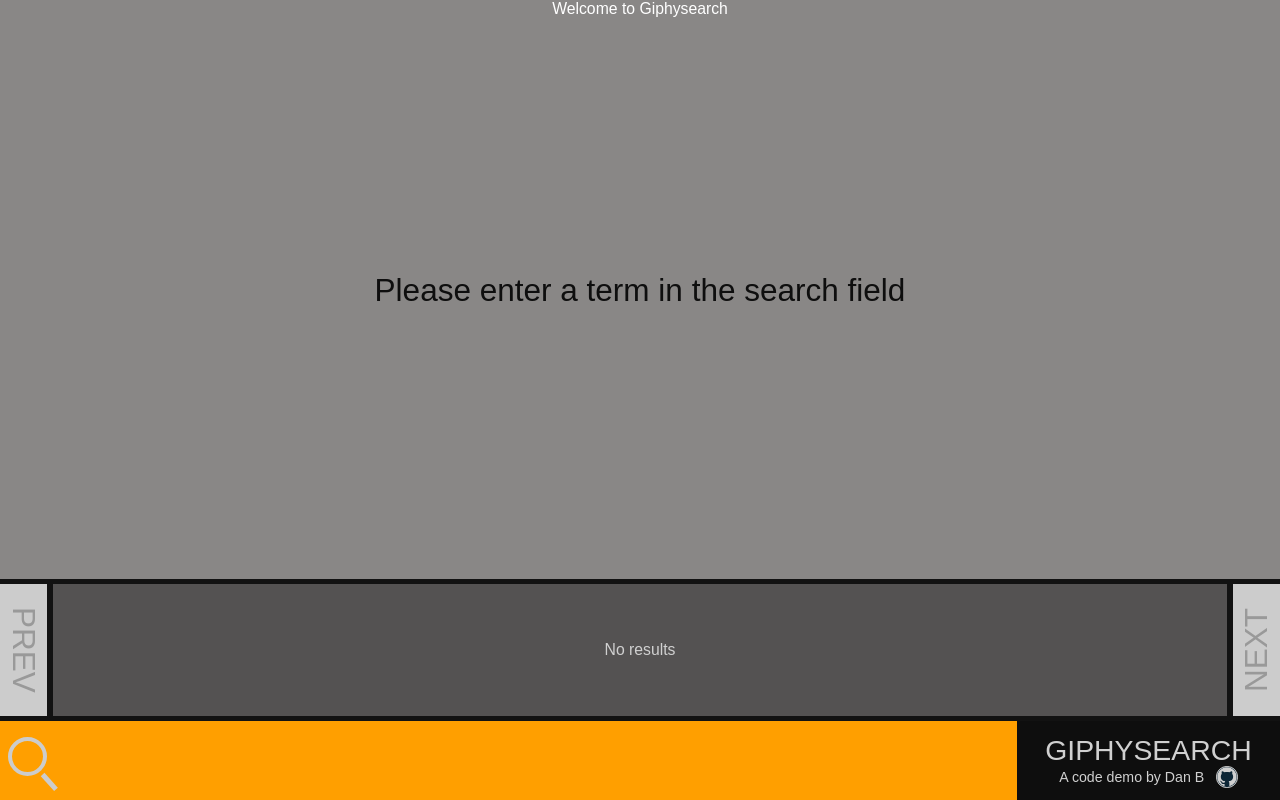
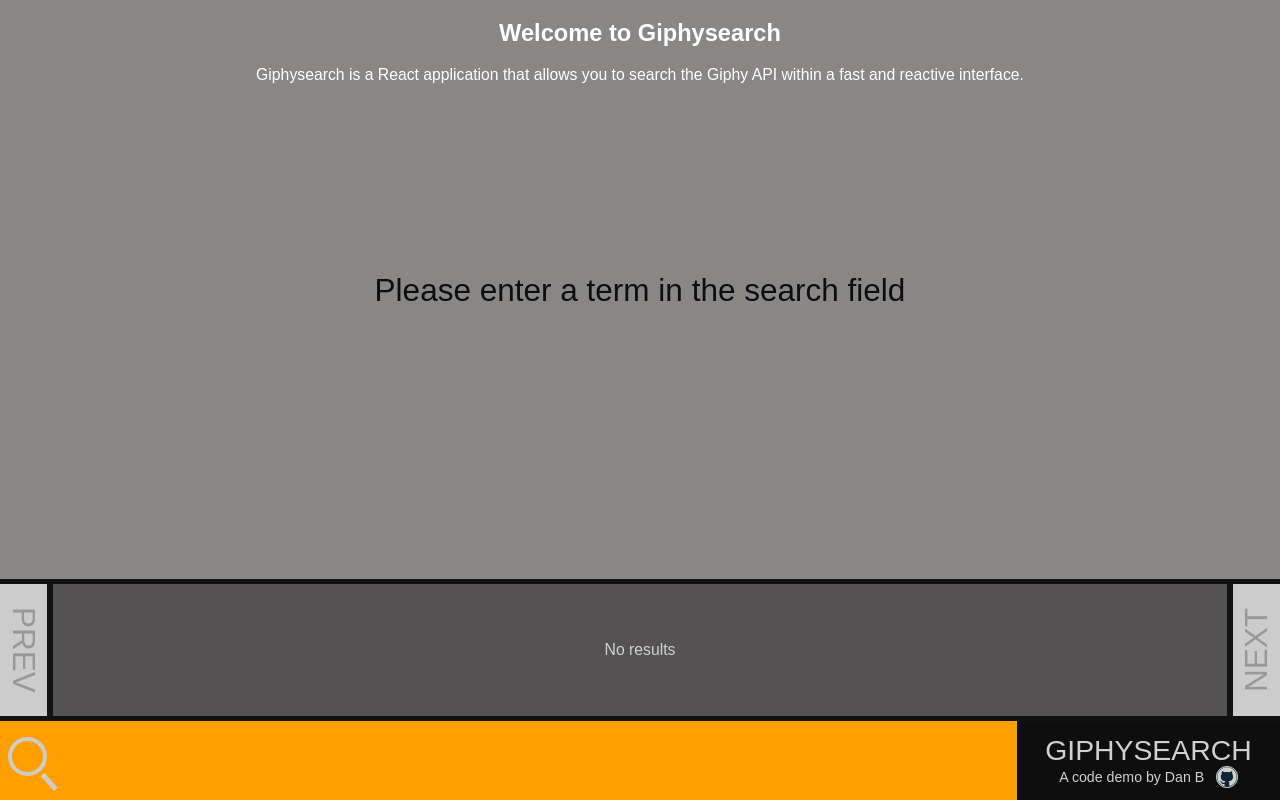
Before and after one commit to danb-cws/giphysearch, a React (Create React App) app: page / in a window 1280 px wide. Built offline with nearby package versions, Linux system fonts and the light colour scheme.

Commit message:
welcome message stub

```diff
--- a/src/App.jsx
+++ b/src/App.jsx
@@ -9,13 +9,13 @@
 
 class App extends Component {
   state = {
-    currentId: 0
+    currentId: undefined
   };
 
   render() {
     return (
       <div className="App">
-        <Header />
+        <Header currentId={this.state.currentId} />
         <Browser
           onSetImageId={id => {
             this.setState({
--- a/src/components/Header/index.jsx
+++ b/src/components/Header/index.jsx
@@ -1,7 +1,12 @@
 import React from "react";
 import "./style.css";
 
-const Header = () => {
+const welcomeMsg = (<section className="App-welcome">
+  <h2 className="App-welcome__title">Welcome to Giphysearch</h2>
+  <p className="App-welcome__body">Giphysearch is a React application that allows you to search the Giphy API within a fast and reactive interface.</p>
+</section>);
+
+const Header = ({ currentId }) => {
   return (
     <React.Fragment>
       <header className="App-header">
@@ -17,9 +22,9 @@
           </a>
         </p>
       </header>
-    <section className="App-welcome">
-      Welcome to Giphysearch
-    </section>
+      {currentId === undefined
+        ? welcomeMsg
+        : null}
     </React.Fragment>
   );
 };
```
Lines whose indentation alone changed are shown as unchanged.
